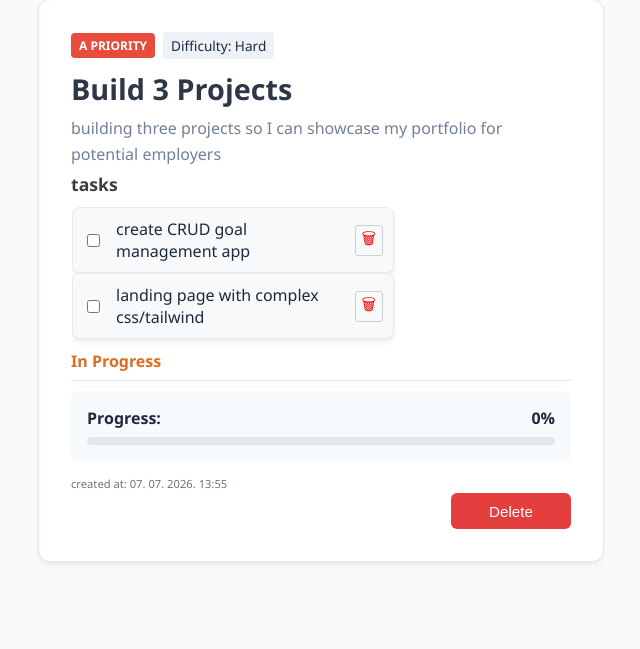
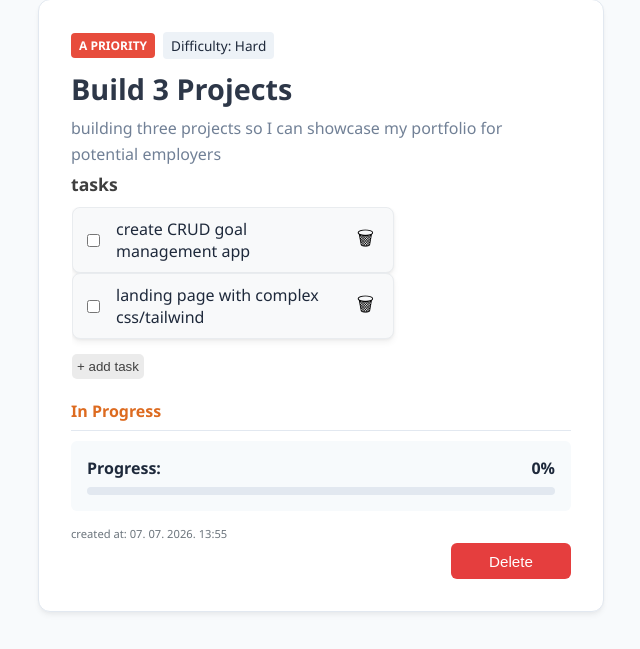
Before and after one commit to ian-developer/flask-focus-app, a Flask app: page /goals/1 in a window 1280 px wide. Shown: the part 151-800 px from the top of the page, without its empty margins (319-959 px from the left). Run offline with Flask 3, Linux system fonts and the light colour scheme; data comes from the database, SQL or seed files in the repository; both versions use the stored data as it was after the commit.

Commit message:
html add task button in view_goal

```diff
--- a/app/static/style.css
+++ b/app/static/style.css
@@ -171,6 +171,33 @@ button[type="submit"] {
 
 button[type="submit"]:hover {
     background-color: var(--primary-hover);
+}
+
+.delete-task-btn{
+    padding: 3px 8px;
+    border: transparent solid 1px;
+    background: none;
+    border-radius: 50px;
+    cursor: pointer; margin-left: 10px;
+    font-size: 1.2em;
+
+}
+
+.delete-task-btn:hover{
+    color: red;
+    background-color: #f3a2a276;
+    border: #dadada solid 1px;
+    text-shadow: 0 0 3px #ff0000;
+}
+
+.add-task-btn {
+    margin-top: 15px;
+    border: none;
+    border-radius: 5px;
+    background-color: #ebebeb;
+    color: rgb(65, 65, 65);
+    width: fit-content;
+    padding: 5px;
 }
 
 /* 3. Stil za Tablicu */
--- a/app/templates/goals.html
+++ b/app/templates/goals.html
@@ -105,7 +105,7 @@
                             {% endif %}
                         </ul>
                         {% else %}
-                        <small style="color: #b2bec3;">Nema zadataka</small>
+                        <small style="color: #b2bec3;">No tasks</small>
                         {% endif %}
                     </td>
                     <td>{{ goal.difficulty }}</td>
--- a/app/templates/view_goal.html
+++ b/app/templates/view_goal.html
@@ -34,7 +34,7 @@
 
         <!-- Zadaci -->
         <h3>tasks</h3>
-        <div class="tasks-container" style="margin-top: 10px; overflow: hidden;">
+        <div class="tasks-container" style="margin: 10px 0px; overflow: hidden;">
             {% if tasks %}
                 <ul style="list-style-type: none;">
                     {% for task in tasks %}
@@ -54,14 +54,12 @@
 
                                         <button type="button"
                                                 class="delete-task-btn"
-                                                data-task-id="{{ task.id }}"
-                                                style="background: none; border: 1px; color: red; border: #cecece 1px solid; border-radius: 3px;
-                                                cursor: pointer; margin-left: 10px;
-                                                font-size: 1em;">
+                                                data-task-id="{{ task.id }}">
                                             &#128465
                                         </button>
                                     </li>
                     {% endfor %}
+                    <button class="add-task-btn">+ add task</button>
                 </ul>
             {% else %}
                 <p style="margin: 0; color: #a0aec0; font-style: italic; padding-bottom: 15px;">There are no tasks here.</p>
```
Also changed, not shown: instance/base.db.
